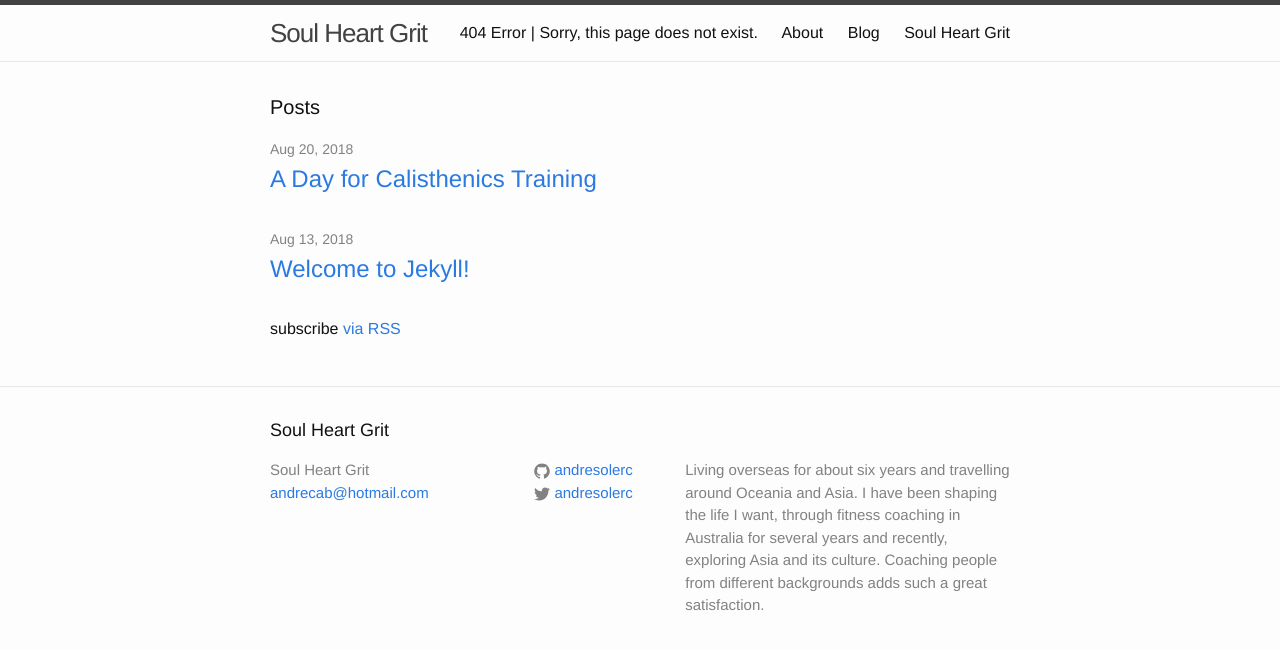
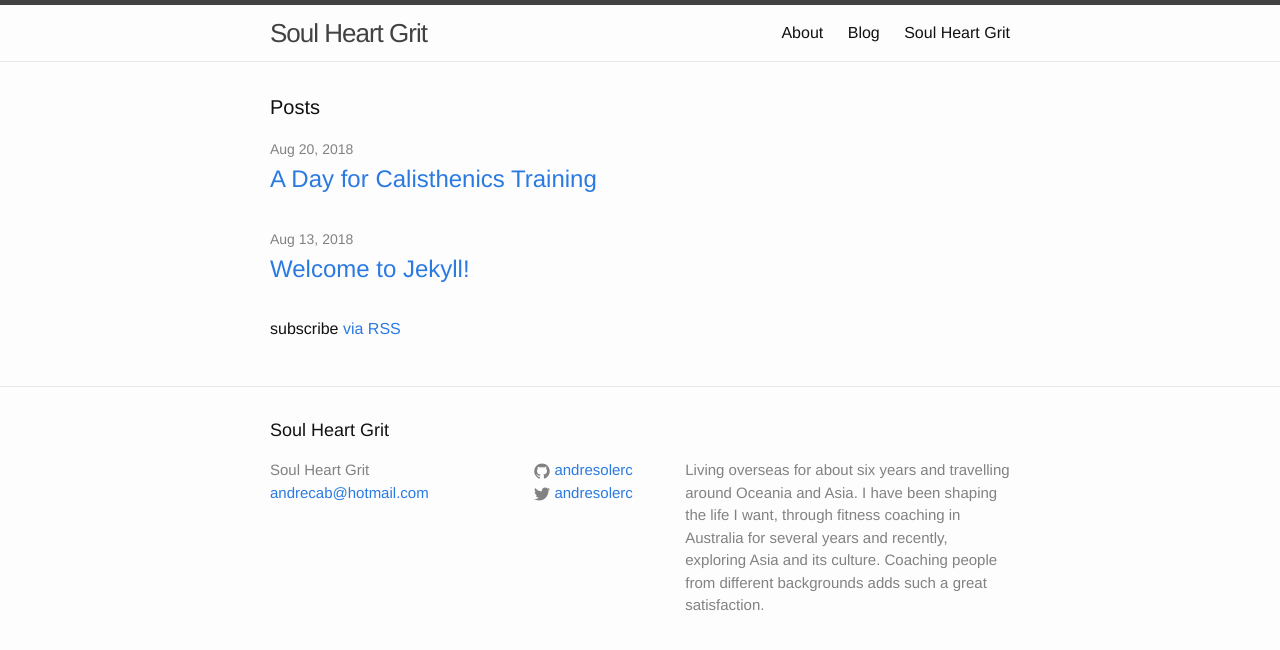
Before and after one commit to andresolerc/soulheartgrit, a Jekyll site: the page built from index.html, in a window 1280 px wide. Shown: the top 650 px of the page. Built offline with Jekyll 4.4.1, drawn with Linux system fonts in a browser that asks for light colours.

Commit message:
removing title

```diff
--- a/404.html
+++ b/404.html
@@ -1,6 +1,5 @@
 ---
 layout: default
-title: 404 Error | Sorry, this page does not exist.
 permalink: /404.html
 ---
 
```
